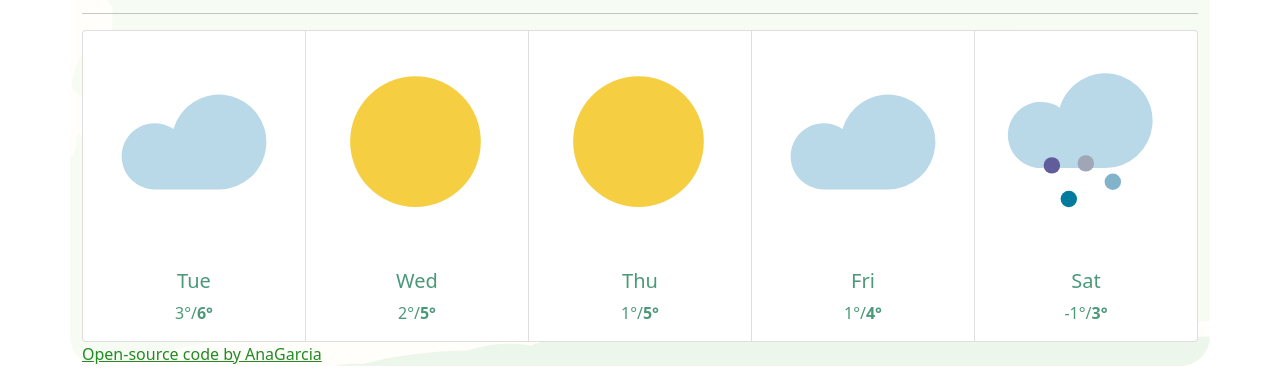
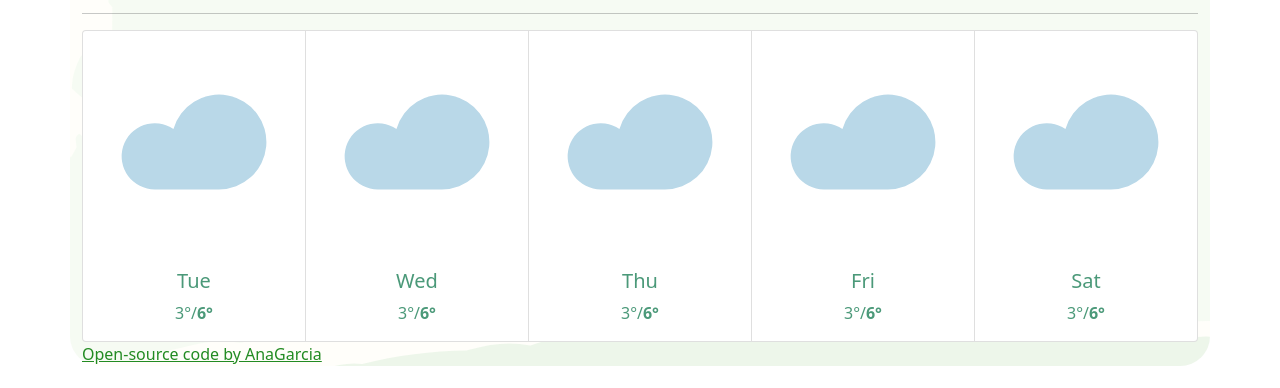
Before and after one commit to AnaCodeGarcia/WeatherForecast, a plain HTML site: page index.html in a window 1280 px wide. Shown: the part 412-800 px from the top of the page. Drawn offline with nearby package versions, Linux system fonts and the light colour scheme; no server answers.

Commit message:
Inject forecast element in Javascript

```diff
--- a/index.html
+++ b/index.html
@@ -64,43 +64,7 @@
       </div>
       <p class="nextdays">Next 5 days</p>
       <hr />
-      <div class="card-group">
-        <div class="card text-center">
-          <img src="images/cloundy.svg" class="card-img-top" alt="..." />
-          <div class="card-body">
-            <h5 class="card-title">Tue</h5>
-            <p class="card-text">3°/<strong>6°</strong></p>
-          </div>
-        </div>
-        <div class="card text-center">
-          <img src="images/sunny.svg" class="card-img-top" alt="..." />
-          <div class="card-body">
-            <h5 class="card-title">Wed</h5>
-            <p class="card-text">2°/<strong>5°</strong></p>
-          </div>
-        </div>
-        <div class="card text-center">
-          <img src="images/sunny.svg" class="card-img-top" alt="..." />
-          <div class="card-body">
-            <h5 class="card-title">Thu</h5>
-            <p class="card-text">1°/<strong>5°</strong></p>
-          </div>
-        </div>
-        <div class="card text-center">
-          <img src="images/cloundy.svg" class="card-img-top" alt="..." />
-          <div class="card-body">
-            <h5 class="card-title">Fri</h5>
-            <p class="card-text">1°/<strong>4°</strong></p>
-          </div>
-        </div>
-        <div class="card text-center">
-          <img src="images/snowing.svg" class="card-img-top" alt="..." />
-          <div class="card-body">
-            <h5 class="card-title">Sat</h5>
-            <p class="card-text">-1°/<strong>3°</strong></p>
-          </div>
-        </div>
-      </div>
+      <div class="card-group" id="forecast"></div>
       <a
         class="opensource"
         href="https://github.com/AnaCodeGarcia/WeatherForecast"
--- a/src/javascript.js
+++ b/src/javascript.js
@@ -94,6 +94,66 @@
   btnCelsius.disabled = true;
 }
 
+function displayForecast() {
+  let forecastElement = document.querySelector("#forecast");
+
+  let forecastHtml = "";
+  let days = ["Tue", "Wed", "Thu", "Fri", "Sat"];
+  days.forEach(function (day) {
+    forecastHtml =
+      forecastHtml +
+      `
+        <div class="card text-center">
+          <img src="images/cloundy.svg" class="card-img-top" alt="..." />
+          <div class="card-body">
+            <h5 class="card-title">${day}</h5>
+            <p class="card-text">3°/<strong>6°</strong></p>
+          </div>
+        </div>
+        `;
+  });
+  // forecastHtml =
+  //   forecastHtml +
+  //   `
+  //       <div class="card text-center">
+  //         <img src="images/cloundy.svg" class="card-img-top" alt="..." />
+  //         <div class="card-body">
+  //           <h5 class="card-title">Tue</h5>
+  //           <p class="card-text">3°/<strong>6°</strong></p>
+  //         </div>
+  //       </div>
+  //       <div class="card text-center">
+  //         <img src="images/sunny.svg" class="card-img-top" alt="..." />
+  //         <div class="card-body">
+  //           <h5 class="card-title">Wed</h5>
+  //           <p class="card-text">2°/<strong>5°</strong></p>
+  //         </div>
+  //       </div>
+  //       <div class="card text-center">
+  //         <img src="images/sunny.svg" class="card-img-top" alt="..." />
+  //         <div class="card-body">
+  //           <h5 class="card-title">Thu</h5>
+  //           <p class="card-text">1°/<strong>5°</strong></p>
+  //         </div>
+  //       </div>
+  //       <div class="card text-center">
+  //         <img src="images/cloundy.svg" class="card-img-top" alt="..." />
+  //         <div class="card-body">
+  //           <h5 class="card-title">Fri</h5>
+  //           <p class="card-text">1°/<strong>4°</strong></p>
+  //         </div>
+  //       </div>
+  //       <div class="card text-center">
+  //         <img src="images/snowing.svg" class="card-img-top" alt="..." />
+  //         <div class="card-body">
+  //           <h5 class="card-title">Sat</h5>
+  //           <p class="card-text">-1°/<strong>3°</strong></p>
+  //         </div>
+  //       </div>
+  // `;
+  forecastElement.innerHTML = forecastHtml;
+}
+
 let p = document.querySelector("p.timeupdate");
 
 p.innerHTML = currentDayTime();
@@ -113,3 +173,4 @@
 btnCelsius.addEventListener("click", displayCelsiusTemperature);
 
 search("Copenhagen");
+displayForecast();
```
